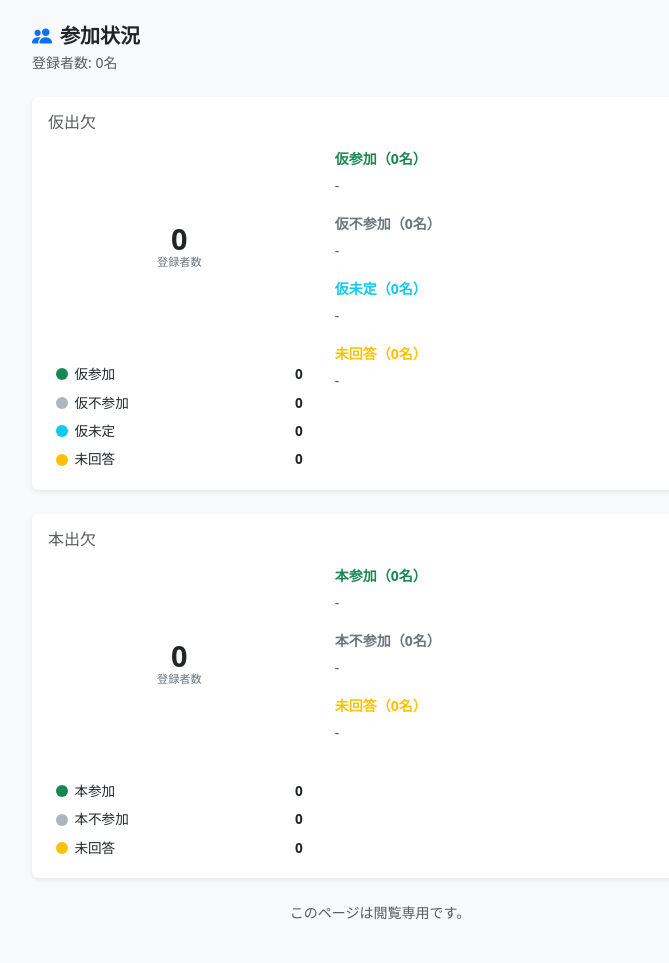
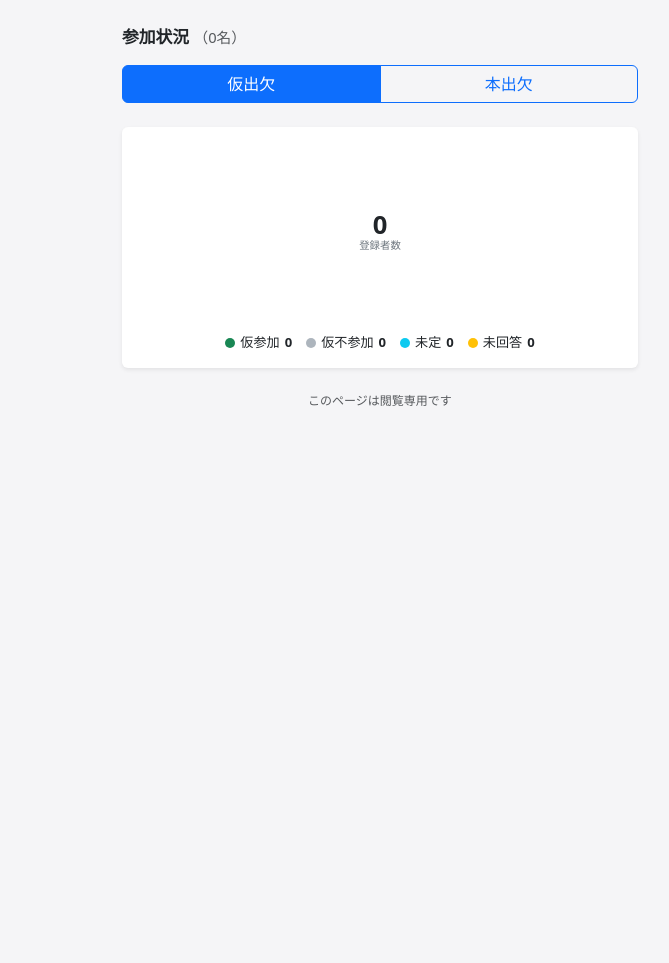
Before and after one commit to Ryunosu-keio/individual, a Flask app: page /status in a window 1280 px wide. Shown: the whole page, without its empty margins (260-929 px from the left). After the commit the page ends 406 px from the top, so only its background shows below. Run offline with Flask 3, Linux system fonts and the light colour scheme; data that the repository does not hold is empty.

Commit message:
statusページのデザイン刷新
- 仮/本出欠をラジオボタンで切り替え（ページ遷移なし）
- 生徒・先生を分けて表示
- クラスごとのアコーディオンでタップ展開
- チャート→凡例→内訳の順でコンパクトに配置

Co-Authored-By: Claude Sonnet 4.6 <noreply@anthropic.com>

```diff
--- a/reunion/app.py
+++ b/reunion/app.py
@@ -113,52 +113,48 @@ def create_app():
     def status():
         from flask import render_template
         from models import Participant
+
+        def _class_label(cls):
+            if cls and len(cls) >= 2 and cls.isdigit():
+                return f"{cls[0]}年{cls[1]}組"
+            return cls or "不明"
+
+        TEACHER_ROLES = {"教師", "学年主任", "副担任"}
+
         participants = Participant.query.all()
-
-        prov_attending, prov_not_attending, prov_undecided, prov_no_response = [], [], [], []
-        final_attending, final_not_attending, final_no_response = [], [], []
+        prov_stats  = {"attending": 0, "not_attending": 0, "undecided": 0, "no_response": 0}
+        final_stats = {"attending": 0, "not_attending": 0, "no_response": 0}
+        student_map = {}
+        teachers    = []
 
         for p in participants:
-            prov = p.latest_provisional
+            prov  = p.latest_provisional
             final = p.latest_final
-            if prov:
-                if prov.status == "attending":
-                    prov_attending.append(p.name)
-                elif prov.status == "not_attending":
-                    prov_not_attending.append(p.name)
-                else:
-                    prov_undecided.append(p.name)
+            ps = prov.status  if prov  else "no_response"
+            fs = (final.status if final.status != "cancelled" else "not_attending") if final else "no_response"
+
+            prov_stats[ps]  = prov_stats.get(ps, 0)  + 1
+            final_stats[fs] = final_stats.get(fs, 0) + 1
+
+            info = {"name": p.name, "prov": ps, "final": fs}
+            if p.role in TEACHER_ROLES:
+                teachers.append(info)
             else:
-                prov_no_response.append(p.name)
+                cls = p.class_name or ""
+                student_map.setdefault(cls, []).append(info)
 
-            if final:
-                if final.status == "attending":
-                    final_attending.append(p.name)
-                else:
-                    final_not_attending.append(p.name)
-            else:
-                final_no_response.append(p.name)
+        sorted_classes = [
+            {"key": cls, "label": _class_label(cls), "people": people}
+            for cls, people in sorted(student_map.items(), key=lambda x: (not x[0], x[0]))
+        ]
 
-        stats = {
-            "total": len(participants),
-            "prov_attending": len(prov_attending),
-            "prov_not_attending": len(prov_not_attending),
-            "prov_undecided": len(prov_undecided),
-            "prov_no_response": len(prov_no_response),
-            "final_attending": len(final_attending),
-            "final_not_attending": len(final_not_attending),
-            "final_no_response": len(final_no_response),
-        }
-        breakdown = {
-            "prov_attending": prov_attending,
-            "prov_not_attending": prov_not_attending,
-            "prov_undecided": prov_undecided,
-            "prov_no_response": prov_no_response,
-            "final_attending": final_attending,
-            "final_not_attending": final_not_attending,
-            "final_no_response": final_no_response,
-        }
-        return render_template("status.html", stats=stats, breakdown=breakdown)
+        return render_template("status.html",
+            prov_stats=prov_stats,
+            final_stats=final_stats,
+            sorted_classes=sorted_classes,
+            teachers=teachers,
+            total=len(participants),
+        )
 
     # -----------------------------------------------
     # エラーハンドラ
--- a/reunion/templates/status.html
+++ b/reunion/templates/status.html
@@ -5,198 +5,194 @@
   <meta name="viewport" content="width=device-width, initial-scale=1.0">
   <title>参加状況</title>
   <link href="https://cdn.jsdelivr.net/npm/bootstrap@5.3.2/dist/css/bootstrap.min.css" rel="stylesheet">
-  <link href="https://cdn.jsdelivr.net/npm/bootstrap-icons@1.11.3/font/bootstrap-icons.min.css" rel="stylesheet">
   <style>
-    body { background: #f8f9fa; }
-    .chart-wrap { position: relative; max-width: 200px; margin: 0 auto; }
-    .chart-center { position: absolute; top: 50%; left: 50%; transform: translate(-50%, -50%); text-align: center; pointer-events: none; }
-    .chart-center .num { font-size: 1.8rem; font-weight: 700; line-height: 1; }
-    .chart-center .label { font-size: 0.7rem; color: #6c757d; }
-    .chart-legend { list-style: none; padding: 0; margin: 0.75rem 0 0; }
-    .chart-legend li { display: flex; align-items: center; gap: 0.4rem; font-size: 0.85rem; padding: 4px 8px; border-radius: 6px; }
-    .chart-legend .dot { width: 12px; height: 12px; border-radius: 50%; flex-shrink: 0; }
-    .chart-legend .val { font-weight: 600; margin-left: auto; }
-    .name-badge { display: inline-block; background: #fff; border: 1px solid #dee2e6; border-radius: 20px; padding: 2px 12px; margin: 3px; font-size: 0.875rem; }
+    body { background: #f5f5f7; }
+    .chart-wrap { position: relative; max-width: 180px; margin: 0 auto; }
+    .chart-center {
+      position: absolute; top: 50%; left: 50%;
+      transform: translate(-50%, -50%);
+      text-align: center; pointer-events: none;
+    }
+    .chart-center .num  { font-size: 1.6rem; font-weight: 700; line-height: 1; }
+    .chart-center .lbl  { font-size: 0.65rem; color: #6c757d; }
+    .legend-list { list-style: none; padding: 0; margin: 0.6rem 0 0; display: flex; flex-wrap: wrap; justify-content: center; gap: 6px 14px; }
+    .legend-list li { display: flex; align-items: center; gap: 5px; font-size: 0.82rem; }
+    .legend-dot { width: 10px; height: 10px; border-radius: 50%; flex-shrink: 0; }
+    .legend-val { font-weight: 600; }
+    .acc-btn {
+      background: #fff; border: none; border-radius: 10px;
+      width: 100%; display: flex; align-items: center;
+      padding: 10px 14px; font-size: 0.9rem; font-weight: 600;
+      box-shadow: 0 1px 4px rgba(0,0,0,.08);
+      cursor: pointer; transition: background 0.15s;
+    }
+    .acc-btn:hover { background: #f0f0f0; }
+    .acc-btn .arrow { margin-left: auto; transition: transform 0.2s; font-size: 0.75rem; color: #aaa; }
+    .acc-btn.open .arrow { transform: rotate(90deg); }
+    .acc-body { display: none; background: #fff; border-radius: 0 0 10px 10px; padding: 4px 0 8px; margin-top: -4px; box-shadow: 0 2px 4px rgba(0,0,0,.06); }
+    .acc-body.show { display: block; }
+    .person-row { display: flex; align-items: center; padding: 6px 14px; border-bottom: 1px solid #f0f0f0; font-size: 0.875rem; }
+    .person-row:last-child { border-bottom: none; }
+    .section-label { font-size: 0.78rem; font-weight: 700; color: #6c757d; letter-spacing: .05em; margin: 16px 0 6px; }
   </style>
 </head>
 <body>
-<div class="container py-4" style="max-width: 720px;">
-  <h5 class="fw-bold mb-1"><i class="bi bi-people-fill me-2 text-primary"></i>参加状況</h5>
-  <p class="text-muted small mb-4">登録者数: {{ stats.total }}名</p>
+<div class="container py-4" style="max-width: 540px;">
 
-  <!-- 仮出欠 -->
+  <p class="fw-bold mb-3" style="font-size:1.05rem;">参加状況 <span class="text-muted fw-normal small">（{{ total }}名）</span></p>
+
+  <!-- Radio -->
+  <div class="btn-group w-100 mb-4" role="group">
+    <input type="radio" class="btn-check" name="ft" id="r-prov" value="prov" checked>
+    <label class="btn btn-outline-primary" for="r-prov">仮出欠</label>
+    <input type="radio" class="btn-check" name="ft" id="r-final" value="final">
+    <label class="btn btn-outline-primary" for="r-final">本出欠</label>
+  </div>
+
+  <!-- Chart -->
   <div class="card border-0 shadow-sm mb-4">
-    <div class="card-body">
-      <h6 class="text-muted mb-3">仮出欠</h6>
-      <div class="row align-items-start">
-        <div class="col-5">
-          <div class="chart-wrap">
-            <canvas id="chartProvisional"></canvas>
-            <div class="chart-center">
-              <div class="num">{{ stats.total }}</div>
-              <div class="label">登録者数</div>
-            </div>
-          </div>
-          <ul class="chart-legend" id="legendProvisional"></ul>
-        </div>
-        <div class="col-7">
-          <div class="mb-3">
-            <div class="small fw-bold text-success mb-1">仮参加（{{ stats.prov_attending }}名）</div>
-            <div>
-              {% for name in breakdown.prov_attending %}
-                <span class="name-badge">{{ name }}</span>
-              {% else %}
-                <span class="text-muted small">-</span>
-              {% endfor %}
-            </div>
-          </div>
-          <div class="mb-3">
-            <div class="small fw-bold text-secondary mb-1">仮不参加（{{ stats.prov_not_attending }}名）</div>
-            <div>
-              {% for name in breakdown.prov_not_attending %}
-                <span class="name-badge">{{ name }}</span>
-              {% else %}
-                <span class="text-muted small">-</span>
-              {% endfor %}
-            </div>
-          </div>
-          <div class="mb-3">
-            <div class="small fw-bold text-info mb-1">仮未定（{{ stats.prov_undecided }}名）</div>
-            <div>
-              {% for name in breakdown.prov_undecided %}
-                <span class="name-badge">{{ name }}</span>
-              {% else %}
-                <span class="text-muted small">-</span>
-              {% endfor %}
-            </div>
-          </div>
-          <div>
-            <div class="small fw-bold text-warning mb-1">未回答（{{ stats.prov_no_response }}名）</div>
-            <div>
-              {% for name in breakdown.prov_no_response %}
-                <span class="name-badge">{{ name }}</span>
-              {% else %}
-                <span class="text-muted small">-</span>
-              {% endfor %}
-            </div>
-          </div>
+    <div class="card-body py-3">
+      <div class="chart-wrap">
+        <canvas id="chart"></canvas>
+        <div class="chart-center">
+          <div class="num">{{ total }}</div>
+          <div class="lbl">登録者数</div>
         </div>
       </div>
+      <ul class="legend-list" id="legend"></ul>
     </div>
   </div>
 
-  <!-- 本出欠 -->
-  <div class="card border-0 shadow-sm mb-4">
-    <div class="card-body">
-      <h6 class="text-muted mb-3">本出欠</h6>
-      <div class="row align-items-start">
-        <div class="col-5">
-          <div class="chart-wrap">
-            <canvas id="chartFinal"></canvas>
-            <div class="chart-center">
-              <div class="num">{{ stats.total }}</div>
-              <div class="label">登録者数</div>
-            </div>
-          </div>
-          <ul class="chart-legend" id="legendFinal"></ul>
+  <!-- Students -->
+  {% if sorted_classes %}
+  <div class="section-label">生徒</div>
+  <div class="d-flex flex-column gap-2" id="acc-students">
+    {% for cls in sorted_classes %}
+    <div class="acc-item">
+      <button class="acc-btn" data-target="cls-{{ loop.index }}">
+        <span>{{ cls.label }}</span>
+        <span class="ms-2 text-muted fw-normal small cls-count" data-key="{{ cls.key }}">{{ cls.people|length }}名</span>
+        <span class="arrow">▶</span>
+      </button>
+      <div class="acc-body" id="cls-{{ loop.index }}">
+        {% for p in cls.people %}
+        <div class="person-row" data-prov="{{ p.prov }}" data-final="{{ p.final }}">
+          <span class="flex-grow-1">{{ p.name }}</span>
+          <span class="badge person-badge ms-2"></span>
         </div>
-        <div class="col-7">
-          <div class="mb-3">
-            <div class="small fw-bold text-success mb-1">本参加（{{ stats.final_attending }}名）</div>
-            <div>
-              {% for name in breakdown.final_attending %}
-                <span class="name-badge">{{ name }}</span>
-              {% else %}
-                <span class="text-muted small">-</span>
-              {% endfor %}
-            </div>
-          </div>
-          <div class="mb-3">
-            <div class="small fw-bold text-secondary mb-1">本不参加（{{ stats.final_not_attending }}名）</div>
-            <div>
-              {% for name in breakdown.final_not_attending %}
-                <span class="name-badge">{{ name }}</span>
-              {% else %}
-                <span class="text-muted small">-</span>
-              {% endfor %}
-            </div>
-          </div>
-          <div>
-            <div class="small fw-bold text-warning mb-1">未回答（{{ stats.final_no_response }}名）</div>
-            <div>
-              {% for name in breakdown.final_no_response %}
-                <span class="name-badge">{{ name }}</span>
-              {% else %}
-                <span class="text-muted small">-</span>
-              {% endfor %}
-            </div>
-          </div>
-        </div>
+        {% endfor %}
       </div>
     </div>
+    {% endfor %}
   </div>
+  {% endif %}
 
-  <p class="text-center text-muted small">このページは閲覧専用です。</p>
+  <!-- Teachers -->
+  {% if teachers %}
+  <div class="section-label">先生</div>
+  <div class="acc-item">
+    <button class="acc-btn" data-target="cls-teachers">
+      <span>先生・その他</span>
+      <span class="ms-2 text-muted fw-normal small">{{ teachers|length }}名</span>
+      <span class="arrow">▶</span>
+    </button>
+    <div class="acc-body" id="cls-teachers">
+      {% for p in teachers %}
+      <div class="person-row" data-prov="{{ p.prov }}" data-final="{{ p.final }}">
+        <span class="flex-grow-1">{{ p.name }}</span>
+        <span class="badge person-badge ms-2"></span>
+      </div>
+      {% endfor %}
+    </div>
+  </div>
+  {% endif %}
+
+  <p class="text-center text-muted mt-4" style="font-size:0.75rem;">このページは閲覧専用です</p>
 </div>
 
 <script src="https://cdn.jsdelivr.net/npm/chart.js@4.4.7/dist/chart.umd.min.js"></script>
 <script>
-(function() {
-  function createDoughnut(canvasId, legendId, segments) {
-    var canvas = document.getElementById(canvasId);
-    var chart = new Chart(canvas, {
-      type: 'doughnut',
-      data: {
-        labels: segments.map(function(s){ return s.label; }),
-        datasets: [{
-          data: segments.map(function(s){ return s.value; }),
-          backgroundColor: segments.map(function(s){ return s.color; }),
-          borderWidth: 2,
-          borderColor: '#fff',
-          hoverOffset: 4
-        }]
+(function () {
+  const PROV  = { attending: {{ prov_stats.attending }}, not_attending: {{ prov_stats.not_attending }}, undecided: {{ prov_stats.undecided }}, no_response: {{ prov_stats.no_response }} };
+  const FINAL = { attending: {{ final_stats.attending }}, not_attending: {{ final_stats.not_attending }}, no_response: {{ final_stats.no_response }} };
+
+  const CFG = {
+    prov: {
+      segs: [
+        { key: 'attending',     label: '仮参加',   color: '#198754' },
+        { key: 'not_attending', label: '仮不参加', color: '#adb5bd' },
+        { key: 'undecided',     label: '未定',     color: '#0dcaf0' },
+        { key: 'no_response',   label: '未回答',   color: '#ffc107' },
+      ],
+      badge: {
+        attending:     ['bg-success',           '仮参加'],
+        not_attending: ['bg-secondary',         '仮不参加'],
+        undecided:     ['bg-info text-dark',    '未定'],
+        no_response:   ['bg-warning text-dark', '未回答'],
       },
-      options: {
-        cutout: '65%',
-        responsive: true,
-        maintainAspectRatio: true,
-        plugins: {
-          legend: { display: false },
-          tooltip: {
-            callbacks: {
-              label: function(ctx) {
-                var total = ctx.dataset.data.reduce(function(a,b){ return a+b; }, 0);
-                var pct = total > 0 ? (ctx.raw / total * 100).toFixed(1) : 0;
-                return ctx.label + ': ' + ctx.raw + ' (' + pct + '%)';
-              }
-            }
-          }
-        }
-      }
+      data: PROV,
+    },
+    final: {
+      segs: [
+        { key: 'attending',     label: '本参加',   color: '#198754' },
+        { key: 'not_attending', label: '本不参加', color: '#adb5bd' },
+        { key: 'no_response',   label: '未回答',   color: '#ffc107' },
+      ],
+      badge: {
+        attending:     ['bg-success',           '本参加'],
+        not_attending: ['bg-secondary',         '本不参加'],
+        no_response:   ['bg-warning text-dark', '未回答'],
+      },
+      data: FINAL,
+    },
+  };
+
+  // Chart
+  const chart = new Chart(document.getElementById('chart'), {
+    type: 'doughnut',
+    data: { labels: [], datasets: [{ data: [], backgroundColor: [], borderWidth: 2, borderColor: '#fff', hoverOffset: 4 }] },
+    options: { cutout: '65%', responsive: true, maintainAspectRatio: true, plugins: { legend: { display: false } } },
+  });
+
+  function update(type) {
+    const cfg = CFG[type];
+    chart.data.labels                        = cfg.segs.map(s => s.label);
+    chart.data.datasets[0].data             = cfg.segs.map(s => cfg.data[s.key] || 0);
+    chart.data.datasets[0].backgroundColor  = cfg.segs.map(s => s.color);
+    chart.update();
+
+    const legend = document.getElementById('legend');
+    legend.innerHTML = '';
+    cfg.segs.forEach(s => {
+      const li = document.createElement('li');
+      li.innerHTML = `<span class="legend-dot" style="background:${s.color}"></span>${s.label}<span class="legend-val">${cfg.data[s.key] || 0}</span>`;
+      legend.appendChild(li);
     });
 
-    var legend = document.getElementById(legendId);
-    segments.forEach(function(s) {
-      var li = document.createElement('li');
-      li.innerHTML = '<span class="dot" style="background:' + s.color + '"></span>' +
-                     '<span>' + s.label + '</span>' +
-                     '<span class="val">' + s.value + '</span>';
-      legend.appendChild(li);
+    document.querySelectorAll('.person-row').forEach(row => {
+      const st  = row.dataset[type] || 'no_response';
+      const [cls, lbl] = cfg.badge[st] || cfg.badge['no_response'];
+      const badge = row.querySelector('.person-badge');
+      badge.className = 'badge person-badge ms-2 ' + cls;
+      badge.textContent = lbl;
     });
   }
 
-  createDoughnut('chartProvisional', 'legendProvisional', [
-    { label: '仮参加',   value: {{ stats.prov_attending }},     color: '#198754' },
-    { label: '仮不参加', value: {{ stats.prov_not_attending }}, color: '#adb5bd' },
-    { label: '仮未定',   value: {{ stats.prov_undecided }},     color: '#0dcaf0' },
-    { label: '未回答',   value: {{ stats.prov_no_response }},   color: '#ffc107' }
-  ]);
+  // Accordion
+  document.querySelectorAll('.acc-btn').forEach(btn => {
+    btn.addEventListener('click', function () {
+      const body = document.getElementById(this.dataset.target);
+      const open = body.classList.toggle('show');
+      this.classList.toggle('open', open);
+    });
+  });
 
-  createDoughnut('chartFinal', 'legendFinal', [
-    { label: '本参加',   value: {{ stats.final_attending }},     color: '#198754' },
-    { label: '本不参加', value: {{ stats.final_not_attending }}, color: '#adb5bd' },
-    { label: '未回答',   value: {{ stats.final_no_response }},   color: '#ffc107' }
-  ]);
+  // Radio
+  document.querySelectorAll('input[name="ft"]').forEach(r => {
+    r.addEventListener('change', function () { update(this.value); });
+  });
+
+  update('prov');
 })();
 </script>
 </body>
```
